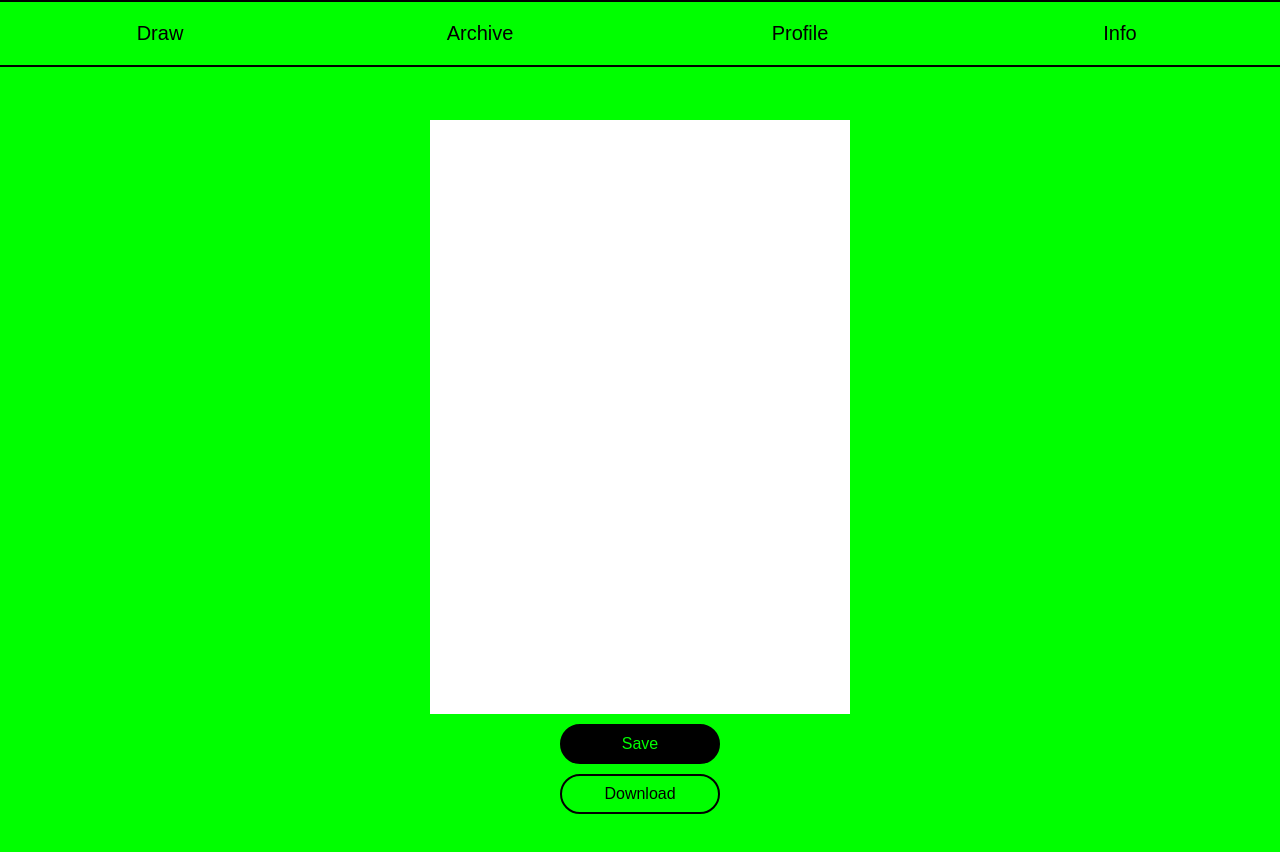
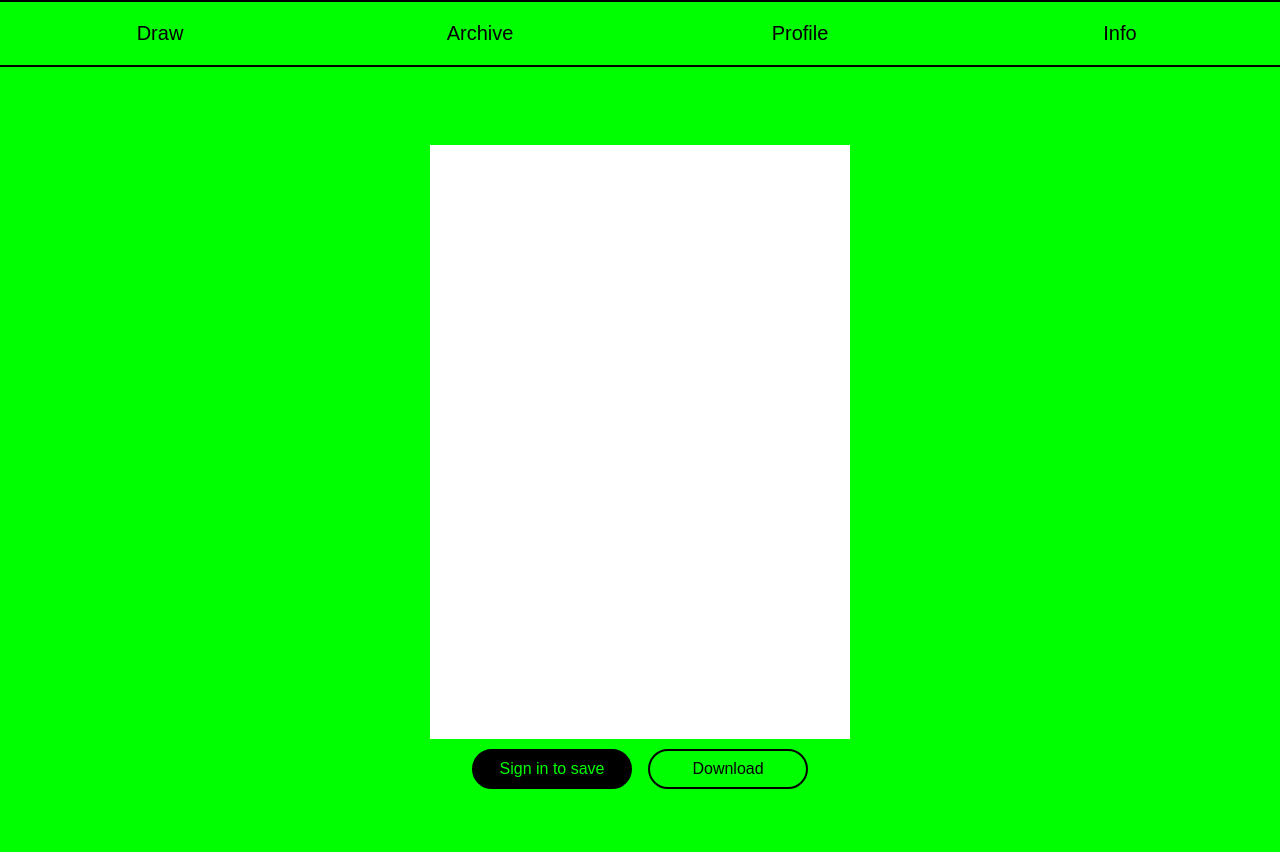
Before and after one commit to RoccoccoR/drawing-meta-app, a Next.js app: page /tool in a window 1280 px wide. Shown: the top 852 px of the page. Built offline with nearby package versions, Linux system fonts and the light colour scheme; no server answers.

Commit message:
saveimproved

```diff
--- /dev/null
+++ b/components/LogInBtn/LogInBtnToSave.css
@@ -0,0 +1,17 @@
+.logInBtnToSave {
+  display: flex;
+  justify-content: center;
+  align-items: center;
+  border-radius: 50px;
+  height: 40px;
+  font-size: 1rem;
+  border: 2px solid black;
+  width: 160px;
+  color: #0f0;
+  background-color: black;
+}
+
+.logInBtnToSave:hover {
+  color: black;
+  background-color: #0f0;
+}
--- /dev/null
+++ b/components/LogInBtn/LogInBtnToSave.jsx
@@ -0,0 +1,29 @@
+import { useSession, signIn, signOut } from "next-auth/react";
+
+export default function LogInBtn() {
+  const { data: session } = useSession();
+
+  if (session) {
+    return (
+      <>
+        {/* Hey {session.user.name} <br /> */}
+        {/* <img
+          src={session.user.image}
+          alt="user-image"
+          style={{ borderRadius: "50px" }}
+        /> */}
+        <button className="logOutBtn" onClick={() => signOut()}>
+          Sign out
+        </button>
+      </>
+    );
+  }
+  return (
+    <>
+      {/* Not signed in <br /> */}
+      <button className="logInBtnToSave" onClick={() => signIn()}>
+        Sign in to save
+      </button>
+    </>
+  );
+}
--- a/src/pages/tool.js
+++ b/src/pages/tool.js
@@ -1,9 +1,11 @@
 import FreeLine from "../../components/Tools/FreeLine";
-import { useRef } from "react";
+import { useRef, useState } from "react";
 import { useSession } from "next-auth/react";
+import LogInBtnToSave from "../../components/LogInBtn/LogInBtnToSave";
 
 export default function Tool() {
   const canvasRef = useRef(null);
+  const [saveMessage, setSaveMessage] = useState(""); // State for save message
 
   const { data: session } = useSession();
 
@@ -27,7 +29,12 @@ export default function Tool() {
 
       if (response.ok) {
         console.log("Drawing saved successfully");
-        // Optionally, you can redirect the user to their profile page
+        setSaveMessage("Drawing saved in the profile page"); // Set save message
+
+        // Clear the message after 2 seconds
+        setTimeout(() => {
+          setSaveMessage("");
+        }, 2000);
       } else {
         console.error("Failed to save drawing");
       }
@@ -68,12 +75,21 @@ export default function Tool() {
     <div className="pageWrapper">
       <div className="toolContainer">
         <FreeLine canvasRef={canvasRef} />
+        {saveMessage && <p>{saveMessage}</p>} {/* Display save message */}
+        <section className="toolButtonsContainer">
+          {session ? (
+            <>
               <button className="saveButton" onClick={handleSaveClick}>
                 Save
               </button>
+            </>
+          ) : (
+            <LogInBtnToSave />
+          )}
           <button className="downloadButton" onClick={handleDownloadClick}>
             Download
           </button>
+        </section>
       </div>
     </div>
   );
--- a/src/styles/globals.css
+++ b/src/styles/globals.css
@@ -1,6 +1,7 @@
 @import "../styles/tool.css";
 @import "../../components/Navbar/Navbar.css";
 @import "../../components/LogInBtn/LogInBtn.css";
+@import "../../components/LogInBtn/LogInBtnToSave.css";
 
 * {
   box-sizing: border-box;
--- a/src/styles/tool.css
+++ b/src/styles/tool.css
@@ -35,6 +35,23 @@
   width: 420px;
 }
 
+.downloadButton:hover {
+  color: #0f0;
+  background-color: black;
+}
+
+.saveButton:hover {
+  color: black;
+  background-color: #0f0;
+}
+
+.toolButtonsContainer {
+  display: flex;
+  flex-direction: row;
+  justify-content: space-between;
+  gap: 1rem;
+}
+
 /* comment this */
 /* canvas {
   display: fixed;
```
Also changed, not shown: src/pages/profile.js (+9 -10 lines). Lines whose indentation alone changed are shown as unchanged.
